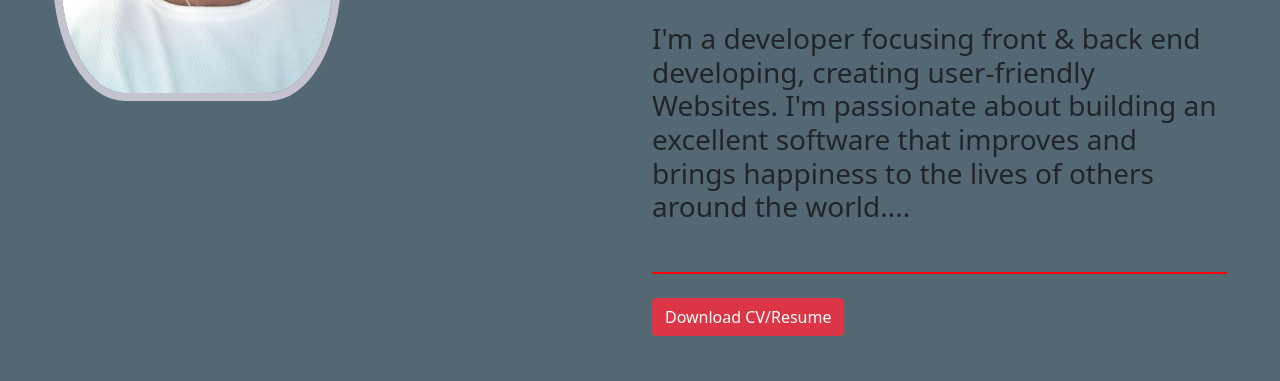
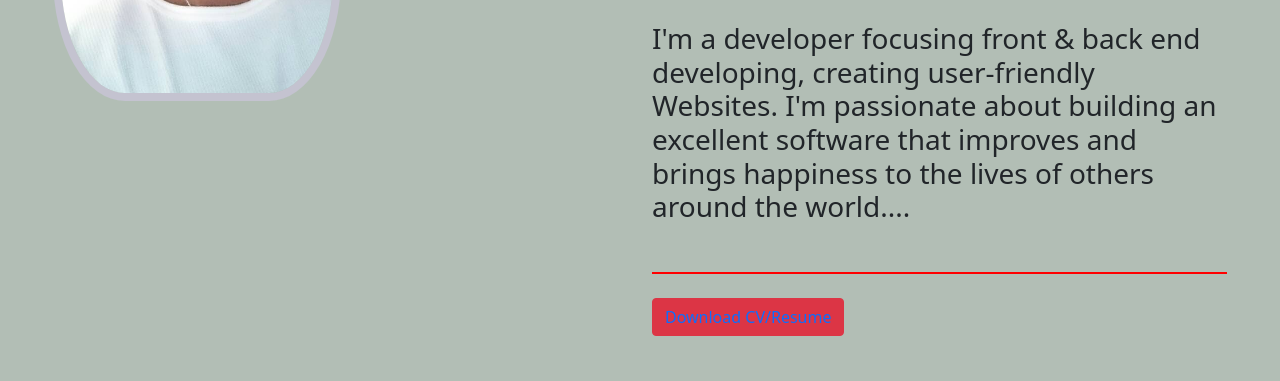
Before and after one commit to Clement2022/Clement2022, a plain HTML site: page index.html in a window 1280 px wide. Shown: the part 546-927 px from the top of the page. Drawn offline with nearby package versions, Linux system fonts and the light colour scheme; a web font is replaced by a local one.

Commit message:
personal_portfolio

```diff
--- a/index.css
+++ b/index.css
@@ -2,7 +2,7 @@
 @import url('https://fonts.googleapis.com/css2?family=Oswald&family=Xanh+Mono&display=swap');
 
 body {
-    background-color: #536872;
+    background-color: #b2beb5;
     height: 100vh;
 }
 
--- a/index.html
+++ b/index.html
@@ -68,6 +68,7 @@
                             lives of others around the world....
                         </p>
                         <div class="line"></div>
+
                         <!-- <section class="row mt-3">
                             <h3>Personal Information</h3>
                             <div class="col-md-6">
@@ -96,7 +97,7 @@
                                 </p>
                             </div>
                         </section> -->
-                        <button class="btn btn-danger mt-4">Download CV/Resume</button>
+                        <button class="btn btn-danger mt-4 text-dark"><a href="https://docs.google.com/document/d/1T1IzqjkCfsUf-VcyHaB-cpP-N0RAYSy3bzpvhzyK320/edit#"style="text-decoration:none">Download CV/Resume</a></button>
                 </div>
             </div>
         </div>
```
